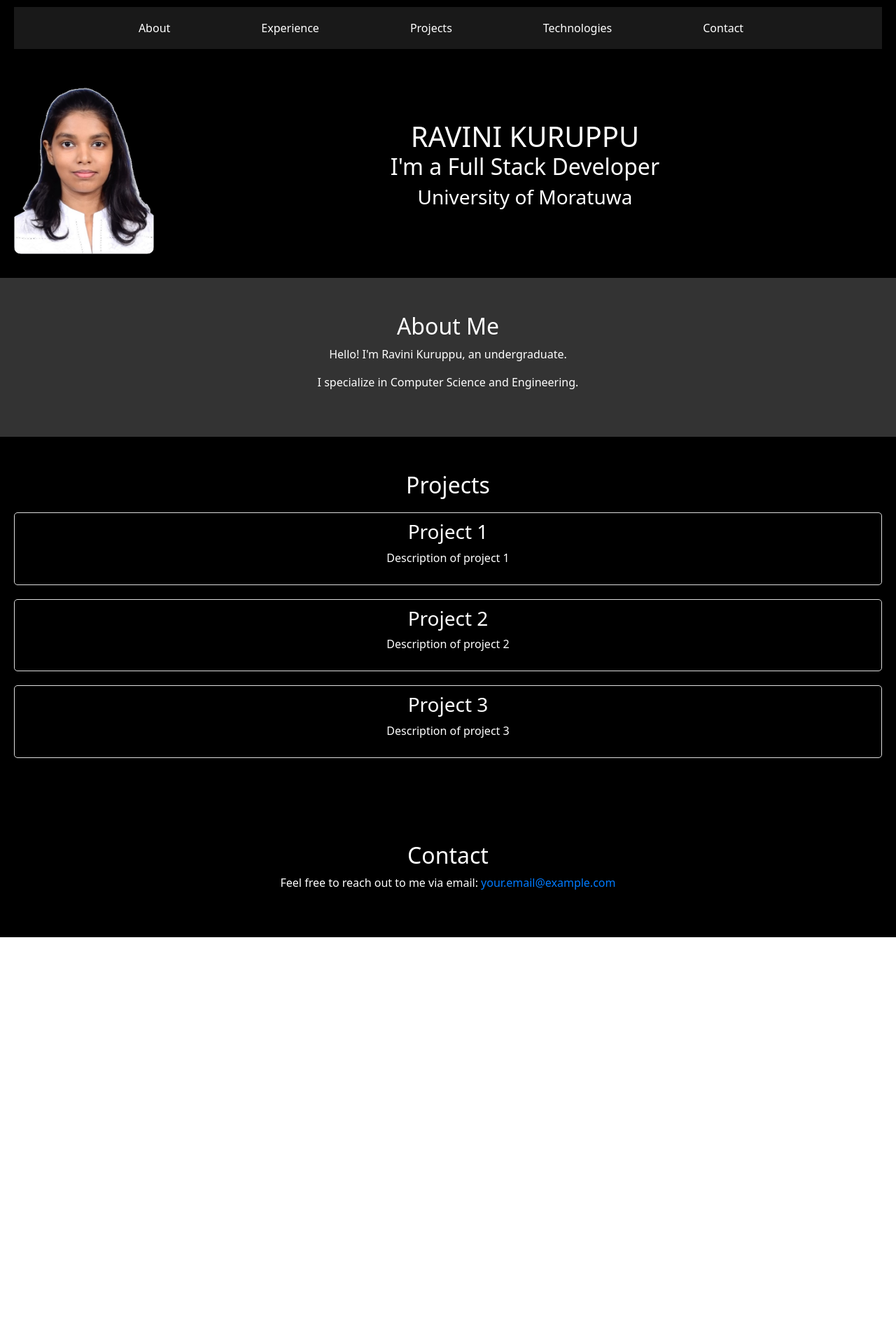
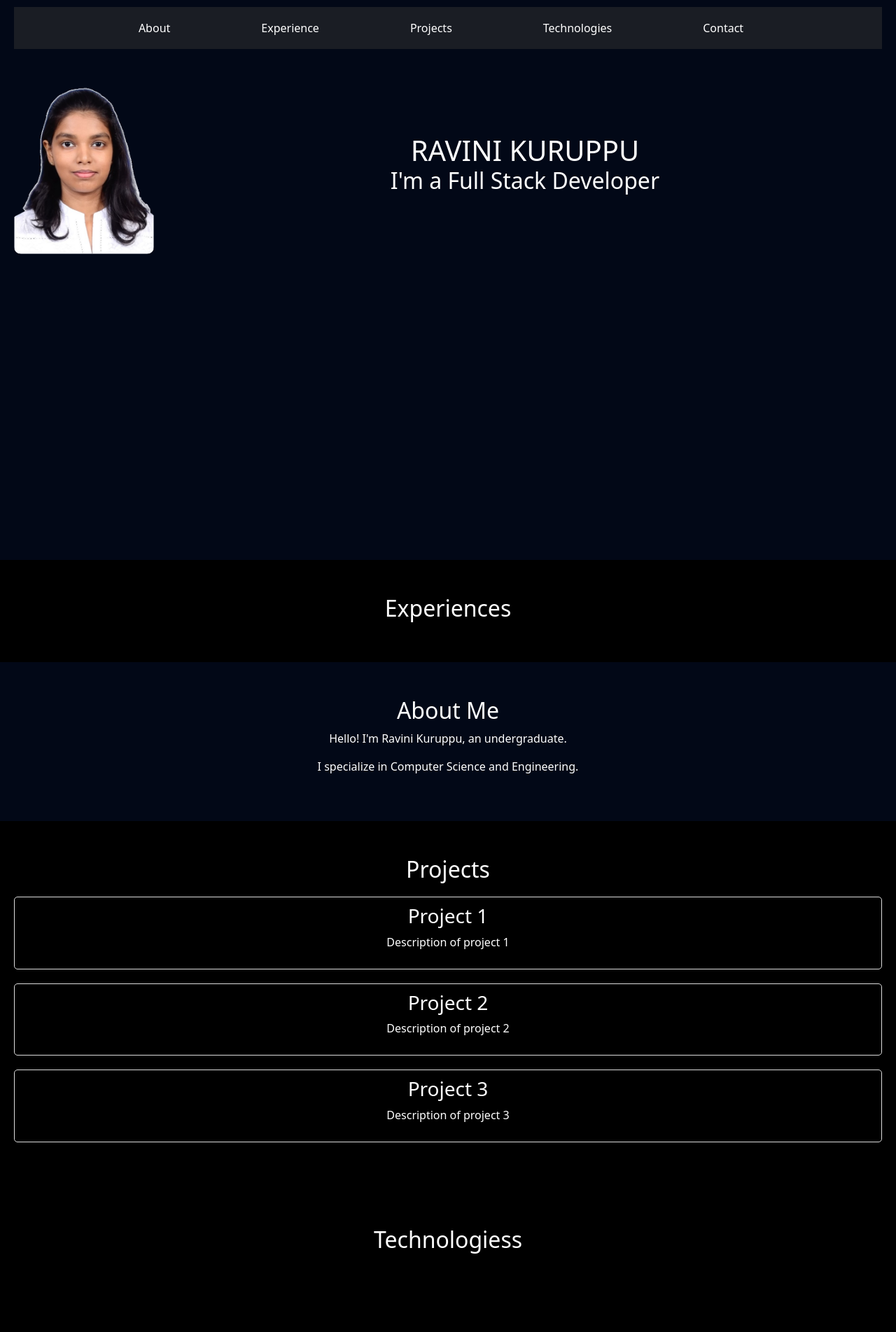
Before and after one commit to RaviniKuruppu/Ravini, a React (Create React App) app: page / in a window 1280 px wide. Shown: the top 1903 px of the page at 70% size. Before the commit the page ends 1339 px from the top, so only its background shows below. Built offline with nearby package versions, Linux system fonts and the light colour scheme.

Commit message:
Create the structure

```diff
--- a/src/App.css
+++ b/src/App.css
@@ -2,7 +2,7 @@ body {
   font-family: Arial, sans-serif;
   margin: 0;
   padding: 0;
-  background: black;
+  background: #020817;
   color: #fff;
 }
 
--- a/src/App.js
+++ b/src/App.js
@@ -4,14 +4,17 @@ import Header from './components/Header';
 import About from './components/About';
 import Projects from './components/Projects';
 import Contact from './components/Contact';
+import Experience from './components/Experience';
+import Technologies from './components/Technologies';
 
 function App() {
   return (
     <div className="App">
       <Header />
-      <br></br>
+      <Experience/>
       <About />
       <Projects />
+      <Technologies/>
       <Contact />
     </div>
   );
--- a/src/components/About.css
+++ b/src/components/About.css
@@ -1,4 +1,4 @@
 .about {
-    background: #333;
+    background: #020817;
     color: #fff;
   }
--- /dev/null
+++ b/src/components/Experience.js
@@ -0,0 +1,12 @@
+import React from 'react';
+import './Experience.css';
+
+function Experience() {
+    return (
+        <section id="experience" className="experience">
+        <h2>Experiences</h2>
+        </section>
+    );
+  }
+
+  export default Experience;
--- a/src/components/Header.css
+++ b/src/components/Header.css
@@ -1,8 +1,9 @@
 .header {
-    background: black;
+    background: #020817;
     color: #fff;
     padding: 10px 20px;
     top: 0;
+    height: 800px;
   }
 
   .header h1 {
--- a/src/components/Header.js
+++ b/src/components/Header.js
@@ -9,9 +9,9 @@ function Header() {
       <nav className='nav' >
         <ul>
           <li><a href="#about">About</a></li>
-          <li><a href="#projects">Experience</a></li>
+          <li><a href="#experience">Experience</a></li>
           <li><a href="#projects">Projects</a></li>
-          <li><a href="#projects">Technologies</a></li>
+          <li><a href="#technologies">Technologies</a></li>
           <li><a href="#contact">Contact</a></li>
         </ul>
       </nav>
@@ -22,7 +22,6 @@ function Header() {
         <div className="header-text">
           <h1>RAVINI KURUPPU</h1>
           <h2>I'm a Full Stack Developer</h2>
-          <h3>University of Moratuwa</h3>
         </div>
 
       </div>
--- /dev/null
+++ b/src/components/Technologies.js
@@ -0,0 +1,12 @@
+import React from 'react';
+import './Technologies.css';
+
+function Technologies() {
+    return (
+        <section id="technologies" className="technologies">
+        <h2>Technologiess</h2>
+        </section>
+    );
+  }
+
+  export default Technologies;
```
Also changed, not shown: src/components/Experience.css (added), src/components/Experiences.js (deleted), src/components/Technologies.css (added).
